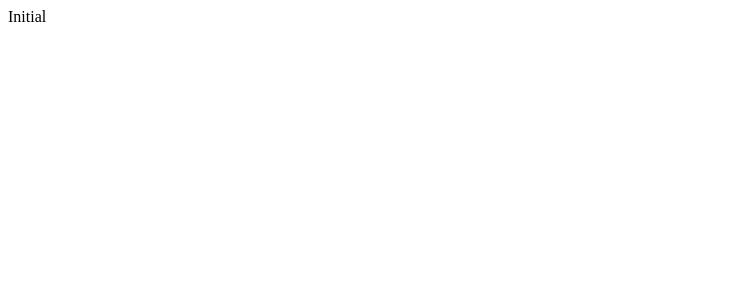
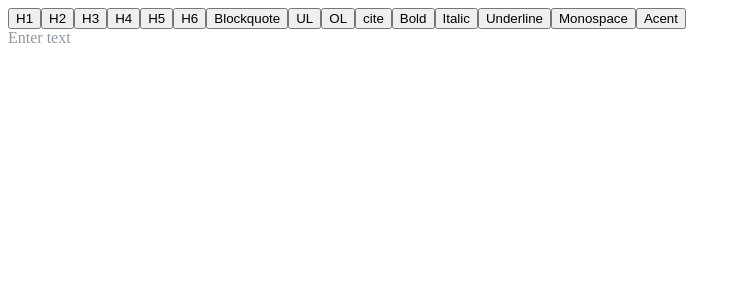
Before and after one commit to loryma/react-editor, a React app: page / in a window 1280 px wide. Shown: the top 300 px of the page, without its empty margins (0-741 px from the left). Built offline with nearby package versions, Linux system fonts and the light colour scheme.

Commit message:
add editor text input and control panel for choosing text style

```diff
--- a/src/App.js
+++ b/src/App.js
@@ -1,7 +1,16 @@
 import React from 'react';
+import TextEditor from './textEditor';
+import ToolPanel from './toolPanel';
+import TextEditorProvider from './textEditor/context';
+import 'draft-js/dist/Draft.css';
 
 function App() {
-  return <div>Initial</div>
+  return (
+    <TextEditorProvider>
+      <ToolPanel />
+      <TextEditor />
+    </TextEditorProvider>
+  )
 };
 
 export default App;
--- /dev/null
+++ b/src/textEditor/TextEditor.js
@@ -0,0 +1,23 @@
+import * as React from 'react';
+import { Editor } from 'draft-js';
+import { useEditorApi } from './context';
+import { BLOCK_RENDER_MAP, CUSTOM_STYLE_MAP } from './config';
+import cn from 'classnames';
+
+function TextEditor({ className }) {
+    const { state, onChange } = useEditorApi();
+
+    return (
+        <div className={cn('text-editor', className)}>
+            <Editor
+                placeholder="Enter text"
+                editorState={state}
+                onChange={onChange}
+                blockRenderMap={BLOCK_RENDER_MAP}
+                customStyleMap={CUSTOM_STYLE_MAP}
+           />
+        </div>
+    );
+};
+
+export default TextEditor;
--- /dev/null
+++ b/src/textEditor/config.js
@@ -0,0 +1,17 @@
+import Immutable from 'immutable';
+import { DefaultDraftBlockRenderMap } from 'draft-js';
+
+const CUSTOM_BLOCK_RENDER_MAP = Immutable.Map({
+    cite: {
+        element: 'cite',
+    },
+});
+
+export const CUSTOM_STYLE_MAP = {
+    'ACCENT': {
+        backgroundColor: '#F7F6F3',
+        color: '#A41E68',
+    },
+};
+
+export const BLOCK_RENDER_MAP = DefaultDraftBlockRenderMap.merge(CUSTOM_BLOCK_RENDER_MAP);
--- /dev/null
+++ b/src/textEditor/context.js
@@ -0,0 +1,27 @@
+import * as React from 'react';
+import useEditor from './useEditor';
+
+const TextEditorContext = React.createContext(undefined);
+
+const useEditorApi = () => {
+    const context = React.useContext(TextEditorContext);
+
+    if (context === undefined) {
+        throw new Error('useEditorApi must be used within TextEditorContext');
+    }
+
+    return context;
+};
+
+function TextEditorProvider({ children }) {
+    const editorApi = useEditor();
+
+    return (
+        <TextEditorContext.Provider value={editorApi}>
+            {children}
+        </TextEditorContext.Provider>
+    );
+};
+
+export default TextEditorProvider;
+export { useEditorApi };
--- /dev/null
+++ b/src/textEditor/index.js
@@ -0,0 +1 @@
+export { default } from './TextEditor';
--- /dev/null
+++ b/src/textEditor/useEditor.js
@@ -0,0 +1,37 @@
+import { EditorState, RichUtils } from 'draft-js';
+import * as React from 'react';
+
+function useEditor() {
+    const [state, setState] = React.useState(() => EditorState.createEmpty());
+
+    const toggleBlockType = React.useCallback(blockType => {
+        setState((currentState) => RichUtils.toggleBlockType(currentState, blockType));
+    }, []);
+
+    const currentBlockType = React.useMemo(() => {
+        const selection = state.getSelection();
+        const content = state.getCurrentContent();
+        const block = content.getBlockForKey(selection.getStartKey());
+        return block.getType();
+    }, [state]);
+
+    const toggleInlineStyle = React.useCallback((inlineStyle) => {
+        setState((currentState) => RichUtils.toggleInlineStyle(currentState, inlineStyle));
+    }, []);
+
+    const hasInlineStyle = React.useCallback((inlineStyle) => {
+        const currentStyle = state.getCurrentInlineStyle();
+        return currentStyle.has(inlineStyle);
+    });
+
+    return React.useMemo(() => ({
+        state,
+        onChange: setState,
+        toggleBlockType,
+        currentBlockType,
+        toggleInlineStyle,
+        hasInlineStyle,
+    }), [state]);
+};
+
+export default useEditor;
--- /dev/null
+++ b/src/toolPanel/ToolPanel.js
@@ -0,0 +1,62 @@
+import * as React from 'react';
+import './ToolPanel.css';
+import useEditor from '../textEditor/useEditor';
+import cn from 'classnames';
+import ToolPanelButton from './ToolPanelButton';
+
+const BLOCK_TYPES = [
+    {label: 'H1', style: 'header-one'},
+    {label: 'H2', style: 'header-two'},
+    {label: 'H3', style: 'header-three'},
+    {label: 'H4', style: 'header-four'},
+    {label: 'H5', style: 'header-five'},
+    {label: 'H6', style: 'header-six'},
+    {label: 'Blockquote', style: 'blockquote'},
+    {label: 'UL', style: 'unordered-list-item'},
+    {label: 'OL', style: 'ordered-list-item'},
+    {label: 'cite', style: 'cite'},
+  ];
+
+  const INLINE_STYLES = [
+    {label: 'Bold', style: 'BOLD'},
+    {label: 'Italic', style: 'ITALIC'},
+    {label: 'Underline', style: 'UNDERLINE'},
+    {label: 'Monospace', style: 'CODE'},
+    {label: 'Acent', style: 'ACCENT'},
+  ];
+
+function ToolPanel({ className }) {
+    const {
+        toggleBlockType,
+        currentBlockType,
+        toggleInlineStyle,
+        hasInlineStyle,
+    } = useEditor();
+    console.log(currentBlockType)
+    return (
+        <div className={cn('tool-panel', className)}>
+            {BLOCK_TYPES.map(({ label, style}) => (
+                <ToolPanelButton
+                    key={style}
+                    style={style}
+                    onToggle={toggleBlockType}
+                    isActive={style === currentBlockType}
+                >
+                    {label}
+                </ToolPanelButton>
+            ) )}
+            {INLINE_STYLES.map(({ label, style }) => (
+                <ToolPanelButton
+                    key={style}
+                    style={style}
+                    onToggle={toggleInlineStyle}
+                    isActive={hasInlineStyle(style)}
+                >
+                    {label}
+                </ToolPanelButton>
+            ))}
+        </div>
+    );
+};
+
+export default ToolPanel;
--- /dev/null
+++ b/src/toolPanel/ToolPanelButton.js
@@ -0,0 +1,20 @@
+import * as React from 'react';
+import cn from 'classnames';
+
+function ToolPanelButton({ style, isActive, onToggle, children }) {
+    const onMouseDown = (e) => {
+        e.preventDefault();
+        onToggle(style);
+    };
+
+    return (
+        <button
+            onMouseDown={onMouseDown}
+            className={cn('tool-panel__button', isActive && 'tool-panel__button--active')}
+        >
+            {children}
+        </button>
+    );
+};
+
+export default ToolPanelButton;
--- /dev/null
+++ b/src/toolPanel/index.js
@@ -0,0 +1 @@
+export { default } from './ToolPanel';
```
Also changed, not shown: src/toolPanel/ToolPanel.css (added).
